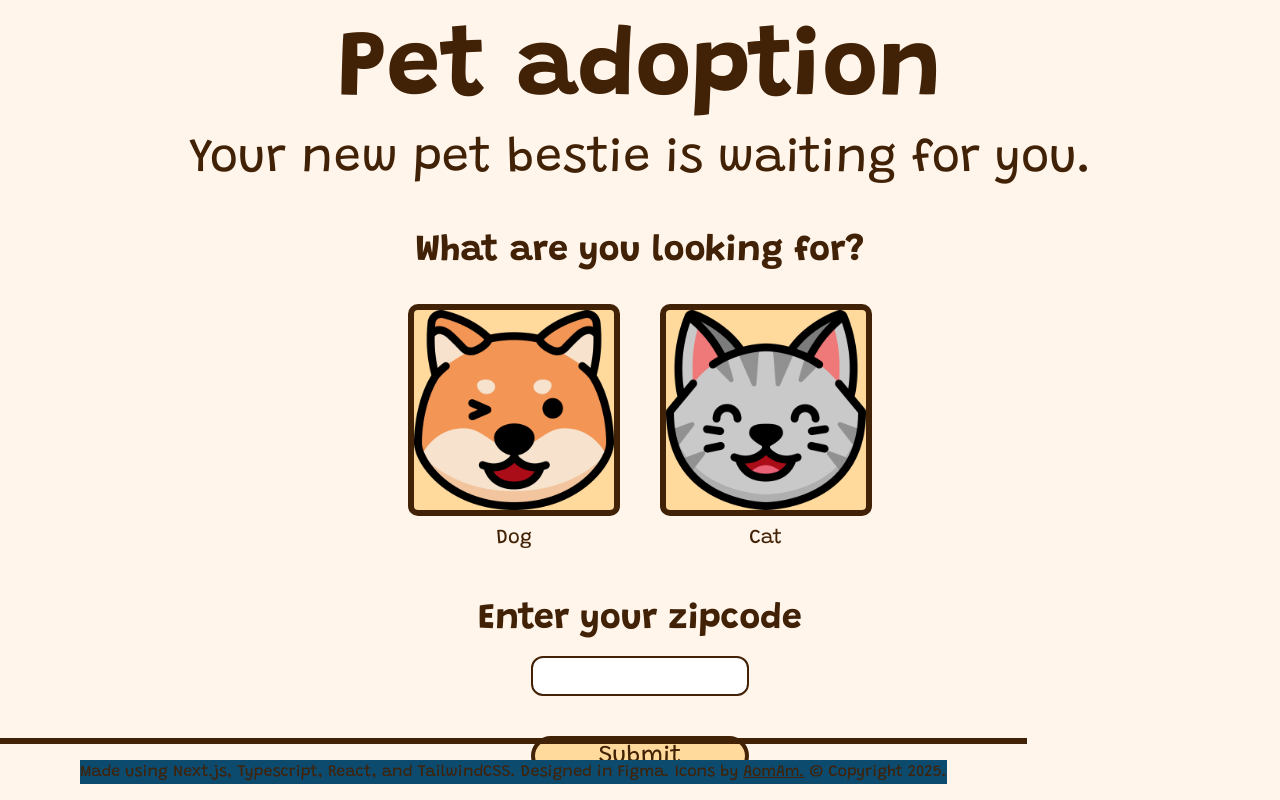
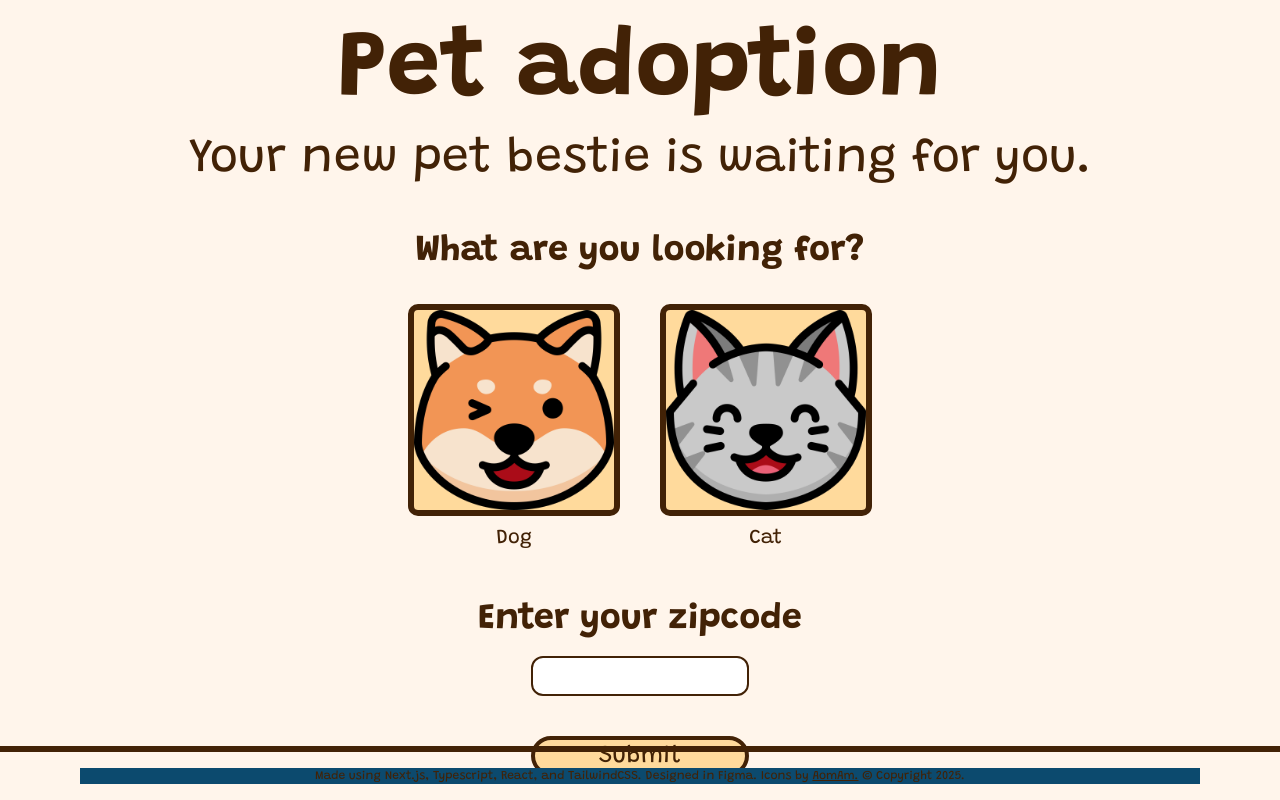
Before and after one commit to Guillermo-Martin/pet-adoption, a Next.js app: page / in a window 1280 px wide. Built offline with nearby package versions, Linux system fonts and the light colour scheme.

Commit message:
Style Footer component using Tailwind

```diff
--- a/src/components/Footer.tsx
+++ b/src/components/Footer.tsx
@@ -5,9 +5,9 @@ interface FooterProps {
 function Footer({ position }: FooterProps) {
   return (
     // <div className="footer border-t-[6px] px-4 py-3 md:px-16 md:py-4 xl:px-20">
-    <div className={`${position} footer border-t-[6px] px-4 py-3 md:px-16 md:py-4 xl:px-20`}>
+    <div className={`${position} footer border-t-[6px] px-4 py-3 md:px-16 md:py-4 xl:px-20 w-full`}>
       <div className="footer-inner-container max-w-7xl mx-auto bg-sky-900">
-        <p className="text-center">Made using Next.js, Typescript, React, and TailwindCSS.  Designed in Figma.
+        <p className="text-center text-xs">Made using Next.js, Typescript, React, and TailwindCSS.  Designed in Figma.
           Icons by <a href="https://www.freepik.com/author/aomam-ss/icons" target="_blank" rel="noopener noreferrer" className="underline hover:text-[#4369fc]">AomAm.</a> © Copyright 2025.
         </p>
       </div>
```
